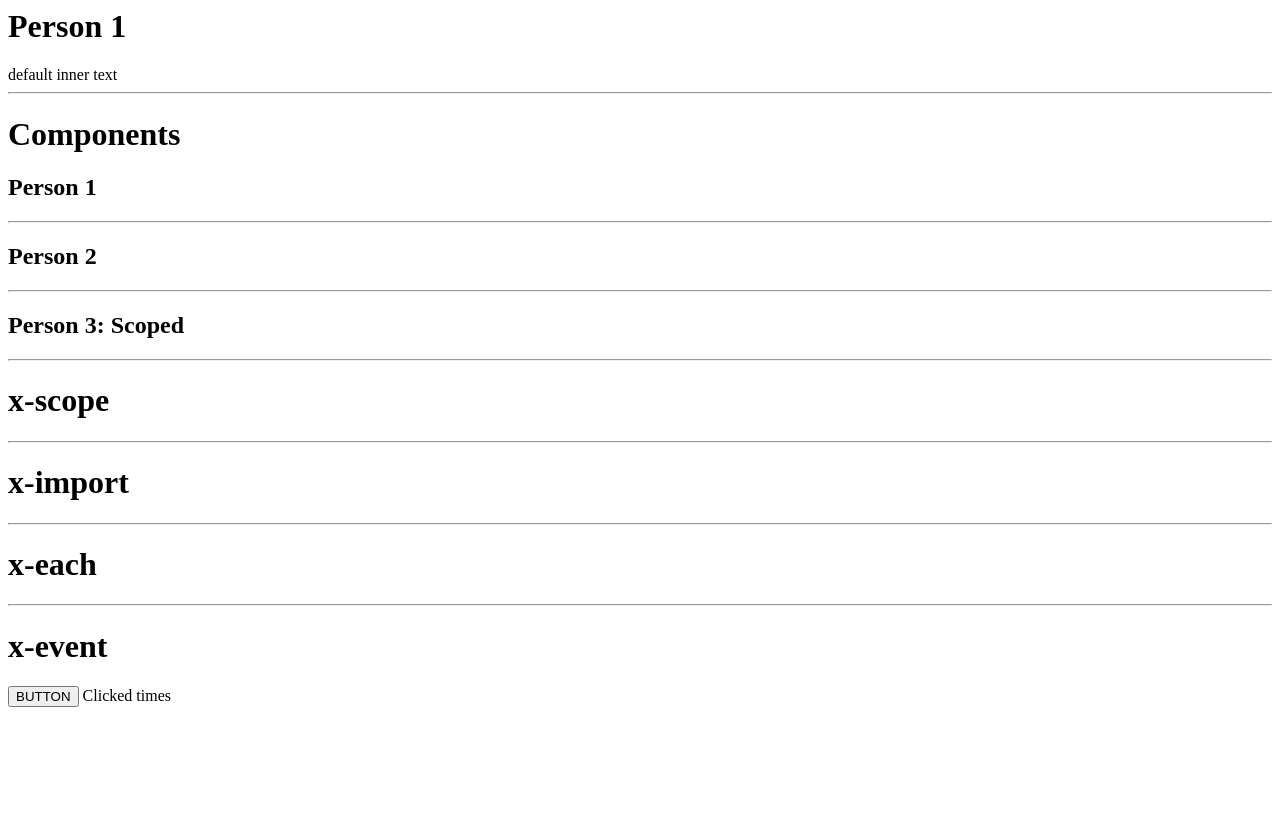
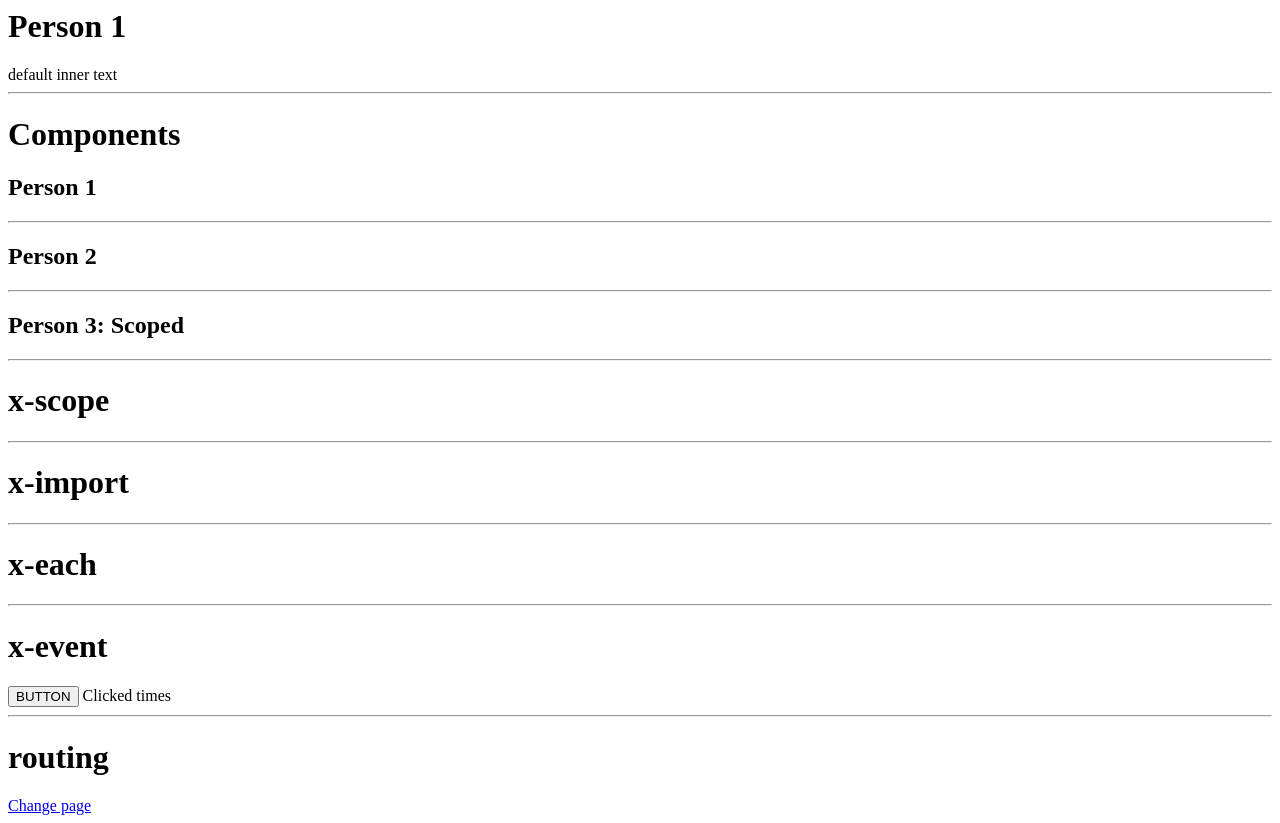
Before and after one commit to luizcarlos1405/melzin, a website: page src/html/index.html in a window 1280 px wide. Before the commit the page ends 800 px from the top, so only its background shows below. Drawn offline with Linux system fonts and the light colour scheme.

Commit message:
Changing pages

```diff
--- a/src/html/index.html
+++ b/src/html/index.html
@@ -84,3 +84,7 @@
 <h1>x-event</h1>
 <button x-event="click:buttonClicked">BUTTON</button>
 Clicked <span x-prop="clickNum:0"></span> times
+
+<hr />
+<h1>routing</h1>
+<a href="/another-page">Change page</a>
```
Also changed, not shown: src/html/another-page.html (added, +3 -0 lines), src/index.html (+1 -0 lines).
